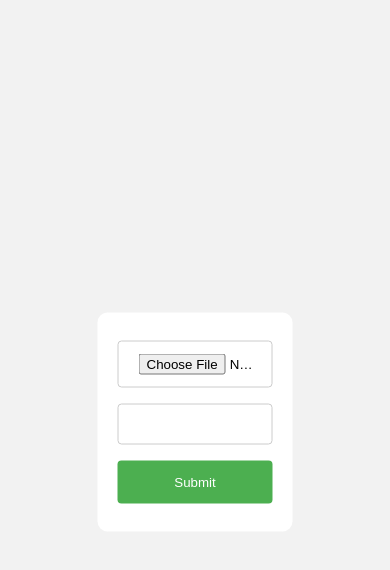
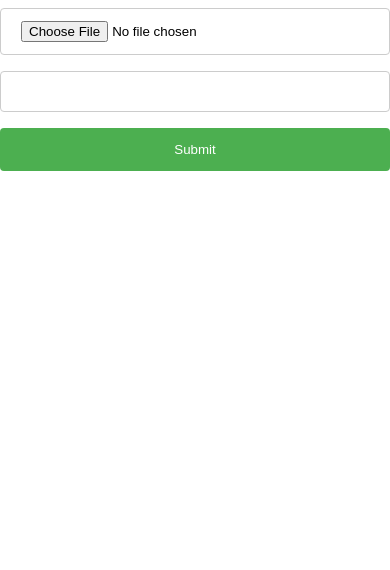
Before and after one commit to juanestuniga/ouway_pictures, a website: page public/index.html in a window 390 px wide. Drawn offline with Linux system fonts and the light colour scheme.

Commit message:
edited css

```diff
--- a/public/index.html
+++ b/public/index.html
@@ -18,6 +18,16 @@
         background-color: #fff;
         border-radius: 10px;
       }
+      /* iPhone screens */
+      @media only screen and (max-width: 767px) {
+      /* CSS styles for iPhone screens go here */
+        form {
+            width: 100%; /* Increase the width of the form */
+            height: 100%;/* Increase the height of the form */
+            font-size: 2.0em; /* Increase the font size */
+        }
+        /* Other styles to increase size for iPhone screens */
+    }
 
       /* make elements bigger for smaller screens */
       @media (max-width: 600px) {
```
